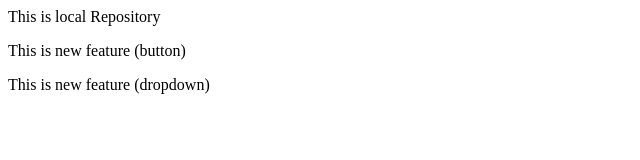
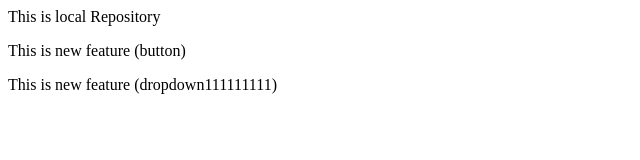
Before and after one commit to Yashraj-2002/LocalRepo, a plain HTML site: page index.html in a window 1280 px wide. Shown: the full height of the page, 0-640 px from the left. Drawn offline with Linux system fonts and the light colour scheme.

Commit message:
Addddddddd

```diff
--- a/index.html
+++ b/index.html
@@ -1,3 +1,3 @@
 <p>This is local Repository</p>
 <p>This is new feature (button) </p>
-<p>This is new feature (dropdown) </p>
+<p>This is new feature (dropdown111111111) </p>
```
